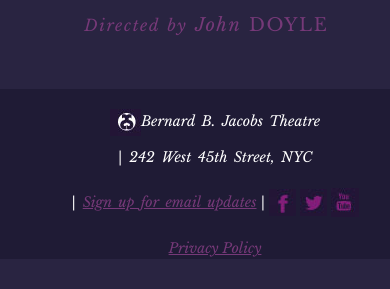
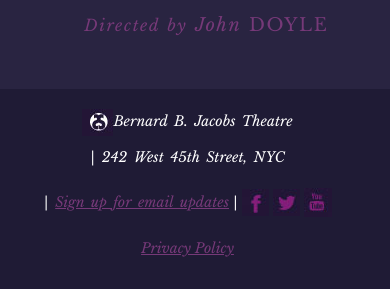
Before and after one commit to sherigr/colorP, a PHP site: page /home.html in a window 390 px wide. Shown: the part 2804-3093 px from the top of the page. Before the commit the page ends 3061 px from the top, so only its background shows below. Run offline with PHP 8.4, Linux system fonts and the light colour scheme.

Commit message:
fix 320px

```diff
--- a/css/style.css
+++ b/css/style.css
@@ -454,6 +454,10 @@ Media Queries
 
 @media (max-width: 460px) {
 	#footer {
-		height: 170px;
+		height: 200px;
+		width: 100%;
+	}
+	#footer .row {
+		margin-right: 40px;
 	}
 }
```
